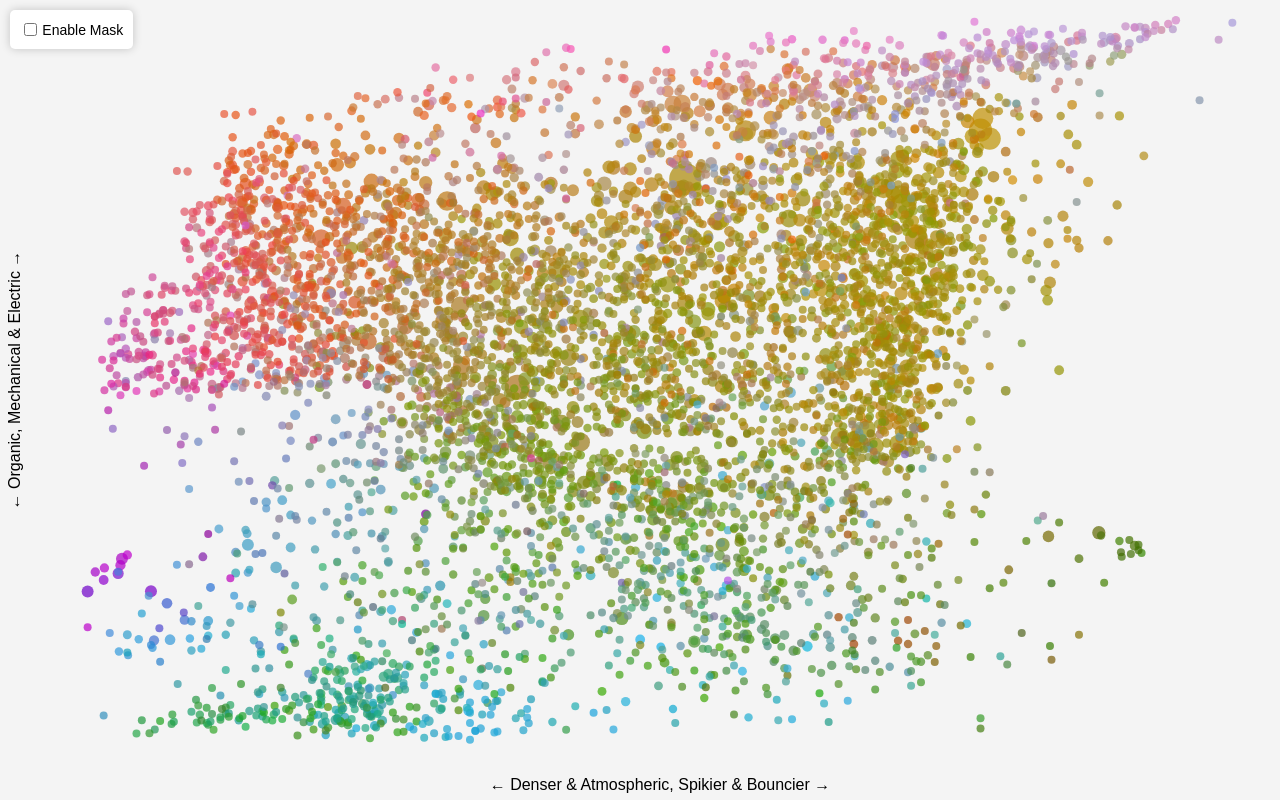
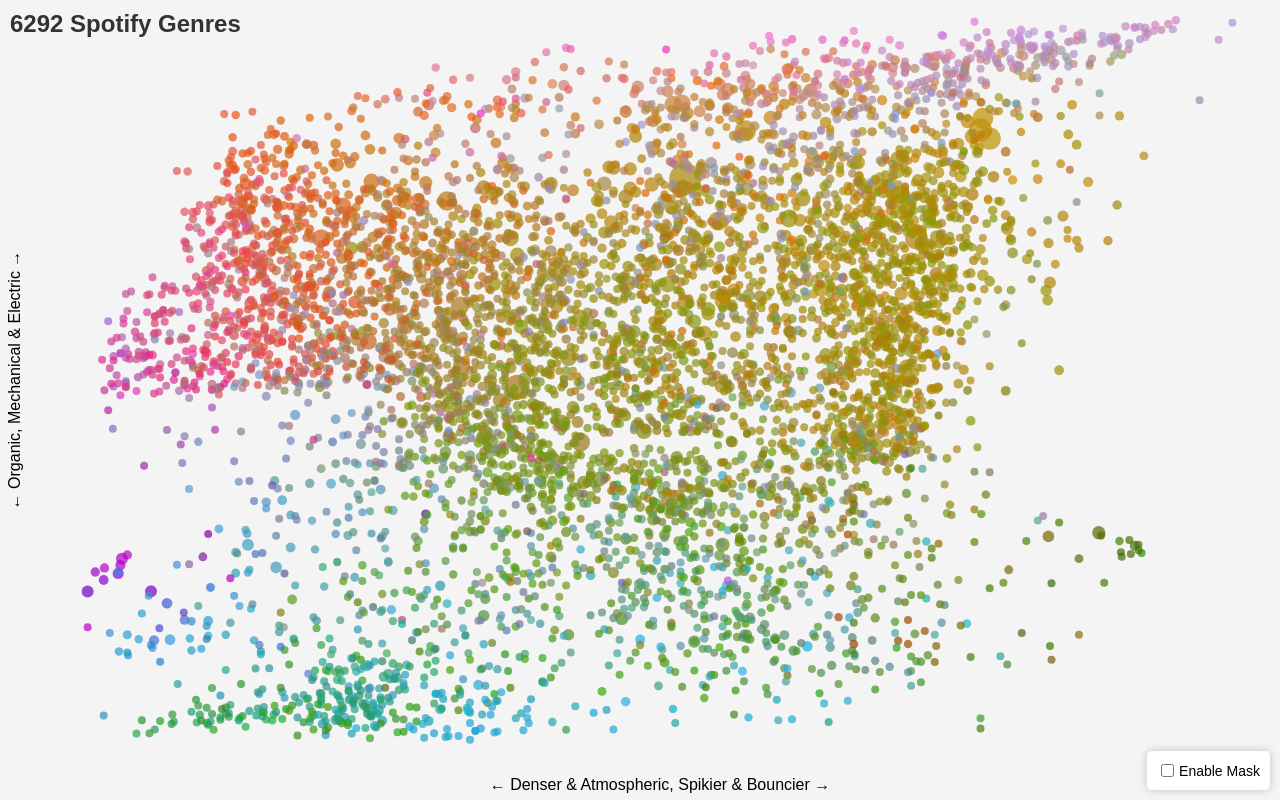
Before and after one commit to wildanazz/d3-spotify-genres, a plain HTML site: page index.html in a window 1280 px wide. Drawn offline with nearby package versions, Linux system fonts and the light colour scheme.

Commit message:
Update plot

```diff
--- a/index.html
+++ b/index.html
@@ -3,7 +3,7 @@
 <head>
     <meta charset="UTF-8">
     <meta name="viewport" content="width=device-width, initial-scale=1.0">
-    <title>All Spotify Genres</title>
+    <title>ENAO</title>
     <script src="https://d3js.org/d3.v7.min.js"></script>
     <style>
         /* Basic Reset and Full Screen Layout */
@@ -26,6 +26,16 @@
             justify-content: center;
             align-items: center;
             position: relative;
+        }
+
+        /* Title Styling */
+        #title {
+            position: absolute;
+            top: 10px;
+            left: 10px;
+            font-size: 24px;
+            font-weight: bold;
+            color: #333;
         }
 
         /* Tooltip styling */
@@ -53,11 +63,11 @@
             stroke-width: 3;
         }
 
-        /* Checkbox form styling */
+        /* Checkbox form styling - Positioned at the bottom right */
         form {
             position: absolute;
-            top: 10px;
-            left: 10px;
+            bottom: 10px;
+            right: 10px;
             font-family: Arial, sans-serif;
             font-size: 14px;
             background-color: white;
@@ -99,6 +109,7 @@
     </style>
 </head>
 <body>
+    <div id="title">6292 Spotify Genres</div>
     <div id="scatterplot"></div>
     <div class="tooltip" id="tooltip"></div>
     <form>
```
